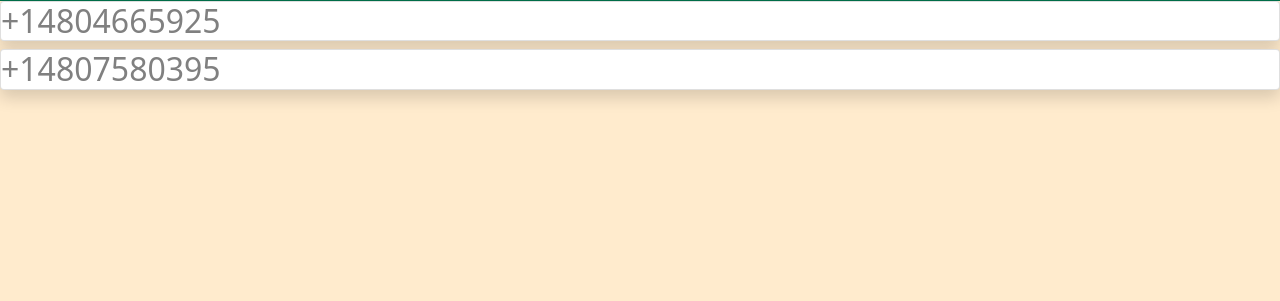
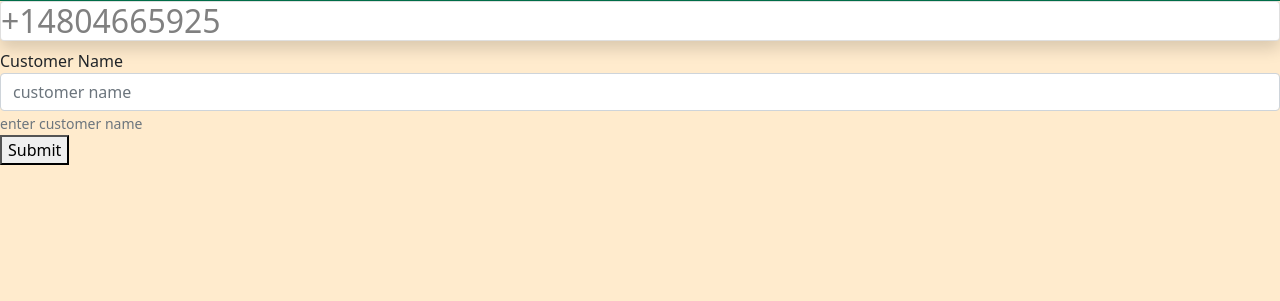
Before and after one commit to nhutnguyen3380/ASUSCAP_Hackathon, a Flask app: page / in a window 1280 px wide. Shown: the part 55-356 px from the top of the page. Run offline with Flask 2, Linux system fonts and the light colour scheme; data comes from the database, SQL or seed files in the repository.

Commit message:
update frontend and order creation

```diff
--- a/application/routes.py
+++ b/application/routes.py
@@ -1,5 +1,6 @@
-from flask import request, render_template, redirect, Blueprint
+from flask import request, render_template, redirect, Blueprint, flash
 from models import User, Order, Item
+from app import db
 
 # NOTICE: FLASK follows a MVT (Model-View-Template) like Architectural Design Pattern
 # This file defines the Views (and routing):
@@ -17,11 +18,30 @@ def index():
 def creating_order():
     # a POST request sends a data payload to the server (usually on a form submission)
     if request.method == 'POST':
-        return "<h1>POST method triggered</h1>"
-    return "<p>create order</p>"
+        username = request.form['username']
+        #content = request.form['content']
+
+        if not username:
+            flash('Customer Name is Required is required!')
+        #elif not content:
+            #flash('Content is required!')
+        else:
+            #save item and redirect
+            associated_customer = User.query.filter_by(username=username).first()
+
+            new_order = Order(user_id=associated_customer.id)
+            an_item = Item(text="sample item", order_id=new_order.id)
+            db.session.add(new_order)
+            db.session.add(an_item)
+            db.session.commit()
+
+            return render_template('index.html', users=User.query.all())
+
+    return render_template('processing.html', orders=Order.query.filter(Order.iscomplete==False).all())
+
 
 def order_processing():
-    return render_template('processing.html')
+    return render_template('processing.html', orders=Order.query.filter(Order.iscomplete==False).all())
 
 def complete_orders():
     return render_template('completed.html')
@@ -29,6 +49,6 @@ def complete_orders():
 # register call back function upon visiting particular url
 routes = Blueprint("routes", __name__)
 routes.route('/')(index)
-routes.route("/create", methods=['GET','POST'])(creating_order)
+routes.route("/create", methods=['POST'])(creating_order)
 routes.route("/processing")(order_processing)
 routes.route("/complete")(complete_orders)
--- a/application/templates/index.html
+++ b/application/templates/index.html
@@ -1,3 +1,21 @@
 {% extends "layout.html" %} {% block content %} {% for user in users %}
 <h2 class="card shadow">{{ user.phonenumber }}</h2>
-{% endfor %} {% endblock %}
+{% endfor %}
+<form method="POST" action="/create">
+    <div class="form-group">
+        <label for="username">Customer Name</label>
+        <input
+            type="text"
+            class="form-control"
+            name="username"
+            id="username"
+            aria-describedby="helpId"
+            placeholder="customer name"
+        />
+        <small id="helpId" class="form-text text-muted"
+            >enter customer name</small
+        >
+    </div>
+    <button type="submit">Submit</button>
+</form>
+{% endblock %}
```
Also changed, not shown: application/models.py (+9 -4 lines), application/templates/processing.html (+5 -2 lines), application/test.db, 1 other file.
